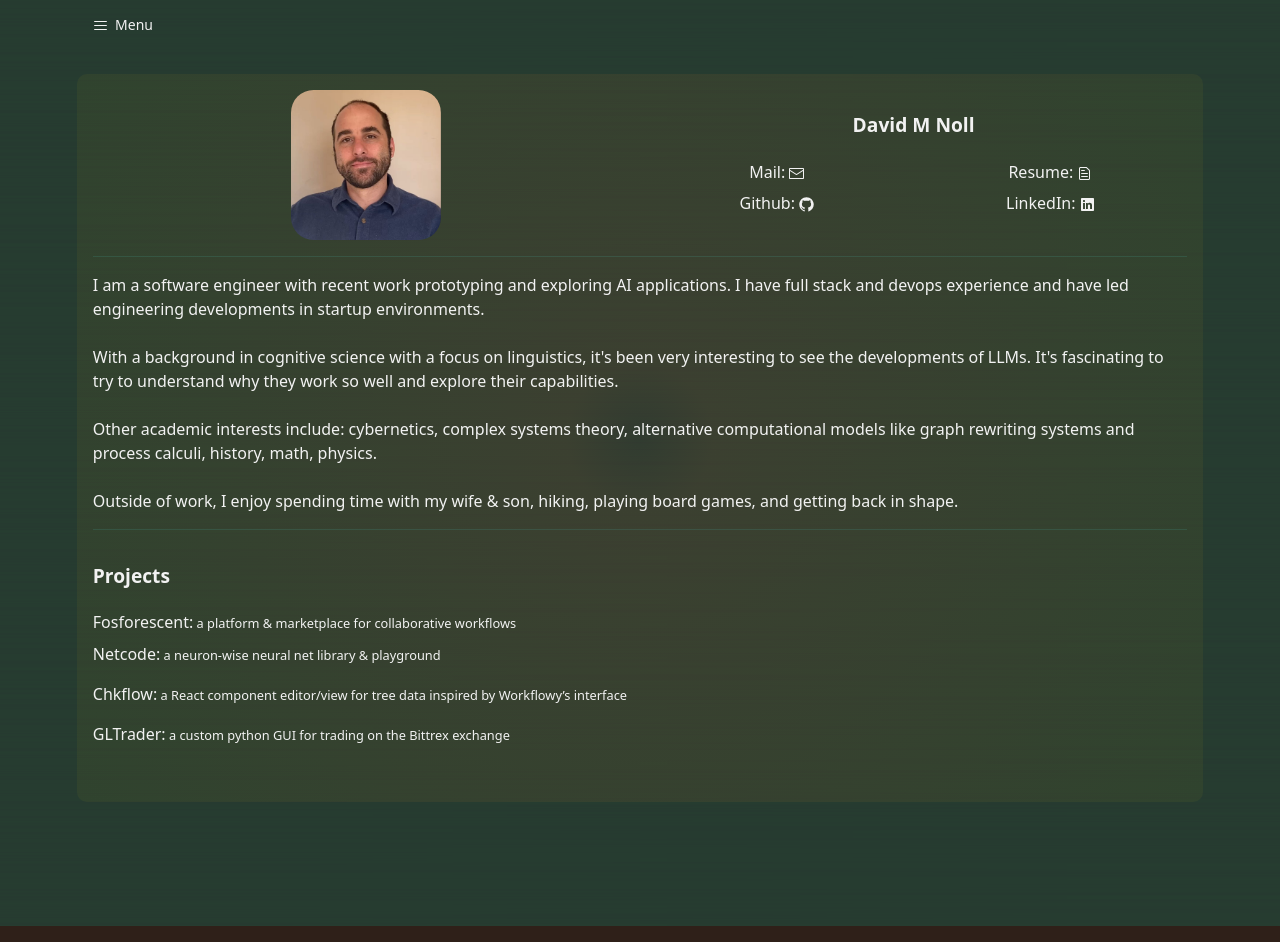
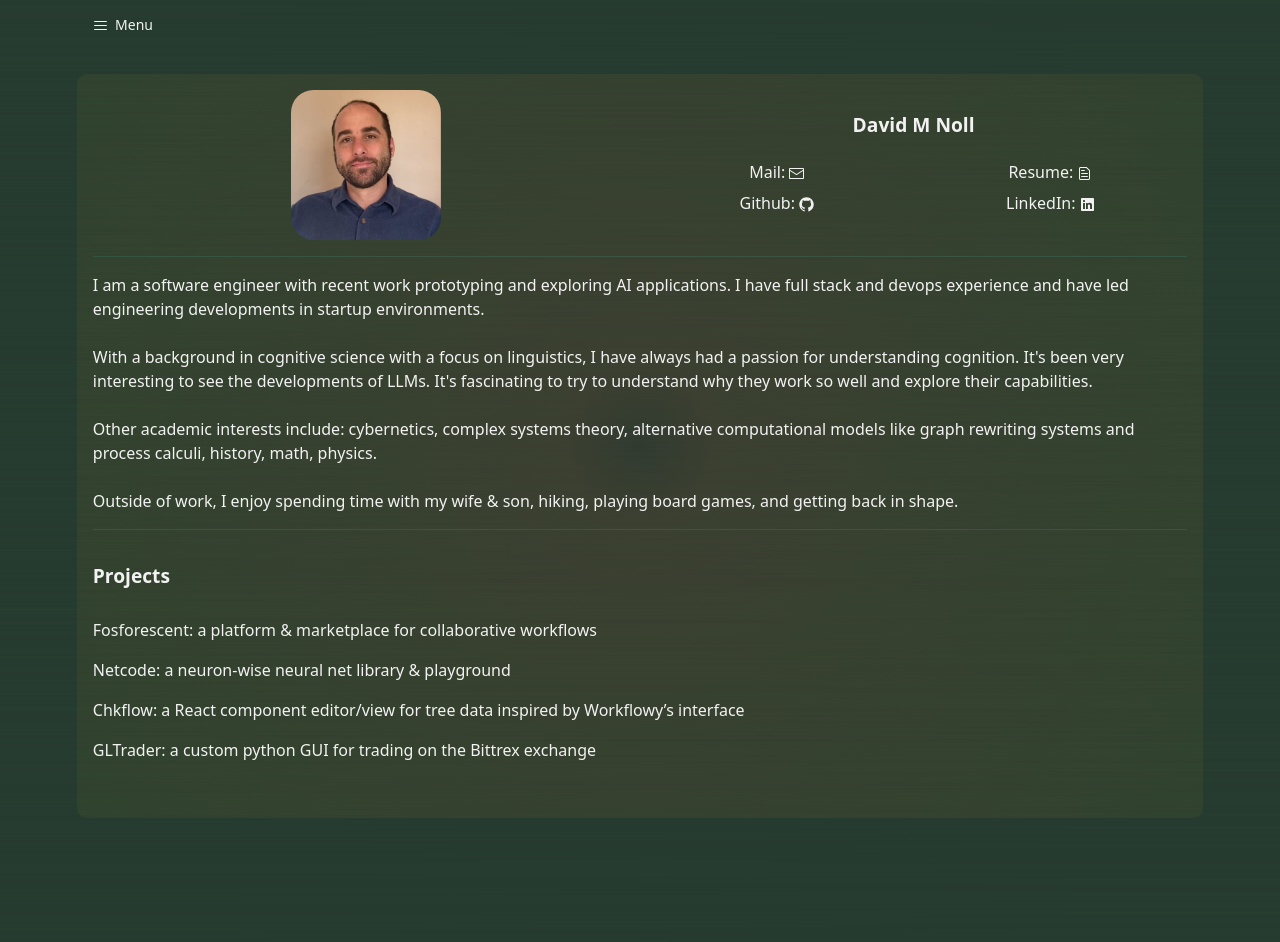
Before and after one commit to davidmnoll/davidmnoll.github.io, a React (Vite) app: page / in a window 1280 px wide. Built offline with nearby package versions, Linux system fonts and the light colour scheme.

Commit message:
update about section

```diff
--- a/src/components/sections/About.tsx
+++ b/src/components/sections/About.tsx
@@ -1,5 +1,5 @@
 import profileImage from '@/../assets/img/profile.jpeg'
-import resumeUrl from '@/../assets/pdf/DavidNoll-Resume.pdf'
+import resumeUrl from '@/../assets/DavidNoll-Resume.pdf'
 
 import {
   EnvelopeClosedIcon,
@@ -94,7 +94,7 @@ export default function Home() {
         I am a software engineer with recent work prototyping and exploring AI applications.  I have full stack and devops experience and have led engineering developments in startup environments.
         <br />
         <br />
-        With a background in cognitive science with a focus on linguistics, it's been very interesting to see the developments of LLMs.  It's fascinating to try to understand why they work so well and explore their capabilities.
+        With a background in cognitive science with a focus on linguistics, I have always had a passion for understanding cognition.  It's been very interesting to see the developments of LLMs.  It's fascinating to try to understand why they work so well and explore their capabilities.
         {/* My experience lies mostly in full stack development for web applications.  I have begun documenting some of my learning of other realms of software development <a href="https://davidmnoll.substack.com/" className='underline'>here</a>. */}
         <br />
         {/* <br />
@@ -130,13 +130,19 @@ export default function Home() {
             display: 'block',
           }}>Projects</span>
           <br />
-          <span style={{
-            fontSize: '1rem',
-            display: 'inline-block',
-          }}>Fosforescent:</span> a platform & marketplace for collaborative workflows
-          <br />
           <div style={{
             padding: '.5rem 0',
+            fontSize: '1rem',
+          }}>
+            <span style={{
+              fontSize: '1rem',
+              display: 'inline-block',
+            }}>Fosforescent:</span> a platform & marketplace for collaborative workflows
+          </div>
+          {/* <br /> */}
+          <div style={{
+            padding: '.5rem 0',
+            fontSize: '1rem',
           }}>
             <span style={{
               fontSize: '1rem',
@@ -153,6 +159,7 @@ export default function Home() {
           </div> */}
           <div style={{
             padding: '.5rem 0',
+            fontSize: '1rem',
           }}>
             <span style={{
               fontSize: '1rem',
@@ -161,6 +168,7 @@ export default function Home() {
           </div>
           <div style={{
             padding: '.5rem 0',
+            fontSize: '1rem',
           }}>
             <span style={{
               fontSize: '1rem',
```
Also changed, not shown: 1 other file (tests, documents, lock files or other folders).
